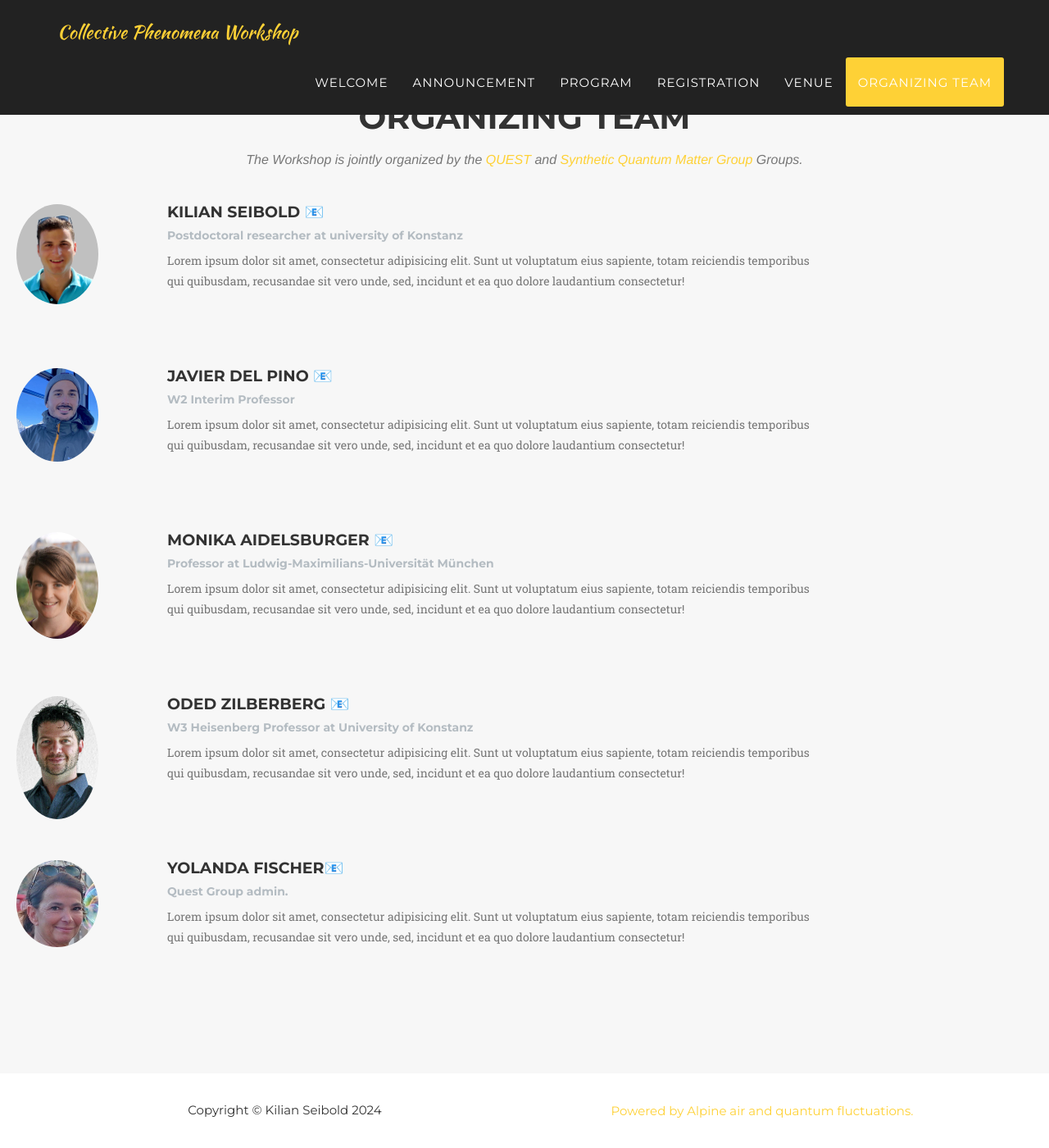
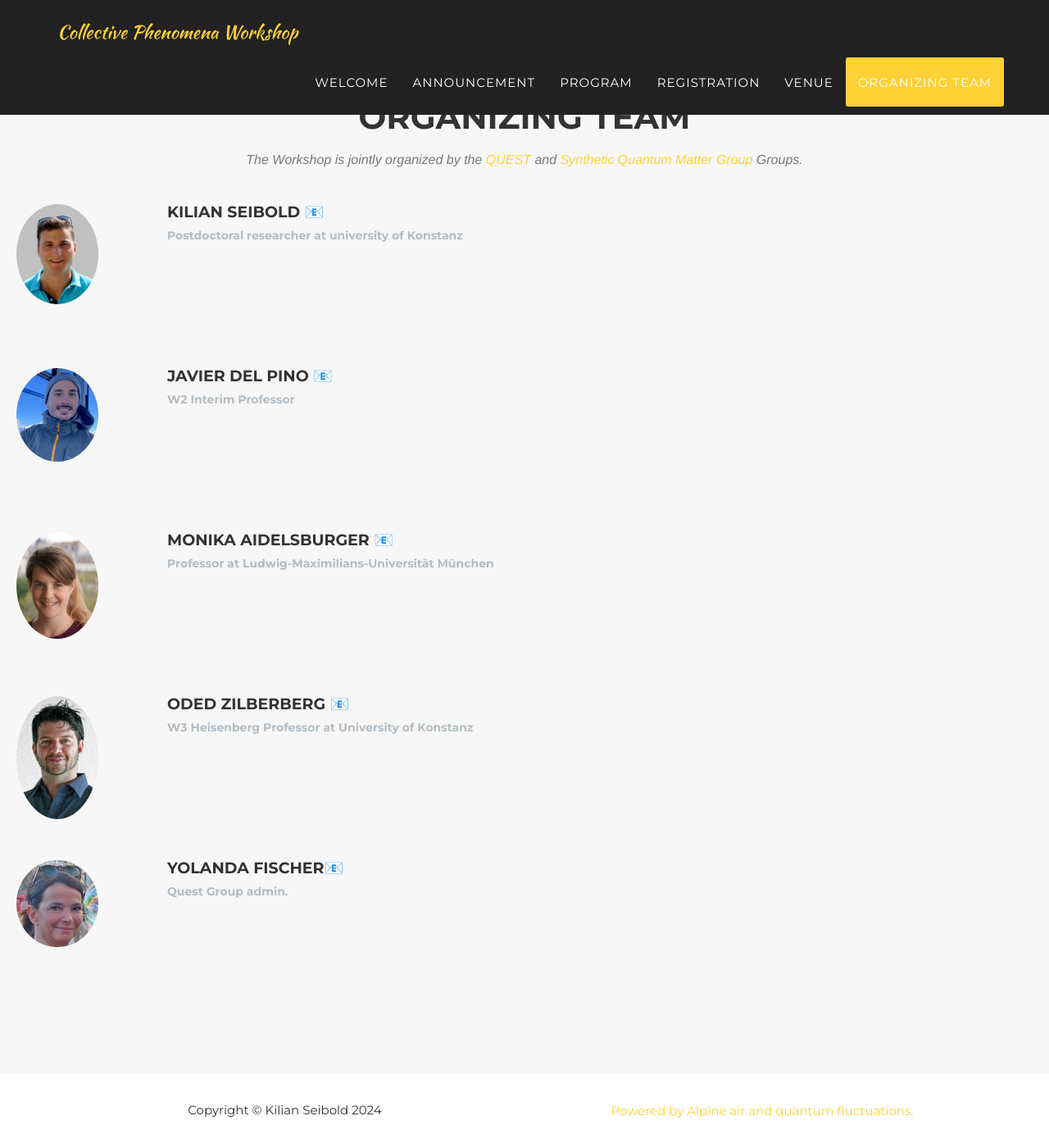
Before and after one commit to KilianSeibold/KilianSeibold.github.io, a Jekyll site: the page built from index.html, in a window 1280 px wide and 1400 px high, scrolled down 5212 px. Shown: the whole window at 82% size. Built offline with Jekyll 4.4.1, drawn with Linux system fonts in a browser that asks for light colours; some web fonts are replaced.

Commit message:
Update team.html

```diff
--- a/_includes/team.html
+++ b/_includes/team.html
@@ -36,9 +36,9 @@
                                     <h4>Kilian Seibold <a href= "mailto:kilian.seibold@uni-konstanz.de">📧</a></h4>
                                     <h4 class="subheading">Postdoctoral researcher at university of Konstanz</h4>
                                 </div>
-                                <div class="timeline-body">
+                                <!-- <div class="timeline-body">
                                     <p class="text-muted">Lorem ipsum dolor sit amet, consectetur adipisicing elit. Sunt ut voluptatum eius sapiente, totam reiciendis temporibus qui quibusdam, recusandae sit vero unde, sed, incidunt et ea quo dolore laudantium consectetur!</p>
-                                </div>
+                                </div> -->
                             </div>
                         </li>
 
@@ -51,9 +51,9 @@
                                     <h4>Javier del Pino <a href= "mailto:javier.del-pino@uni-konstanz.de">📧</a></h4>
                                     <h4 class="subheading">W2 Interim Professor</h4>
                                 </div>
-                                <div class="timeline-body">
+                                <!-- <div class="timeline-body">
                                     <p class="text-muted">Lorem ipsum dolor sit amet, consectetur adipisicing elit. Sunt ut voluptatum eius sapiente, totam reiciendis temporibus qui quibusdam, recusandae sit vero unde, sed, incidunt et ea quo dolore laudantium consectetur!</p>
-                                </div>
+                                </div> -->
                             </div>
                         </li>
 
@@ -66,9 +66,9 @@
                                     <h4>Monika Aidelsburger <a href= "mailto:monika.aidelsburger@physik.uni-muenchen.de">📧</a></h4>
                                     <h4 class="subheading">Professor at Ludwig-Maximilians-Universität München</h4>
                                 </div>
-                                <div class="timeline-body">
+                                <!-- <div class="timeline-body">
                                     <p class="text-muted">Lorem ipsum dolor sit amet, consectetur adipisicing elit. Sunt ut voluptatum eius sapiente, totam reiciendis temporibus qui quibusdam, recusandae sit vero unde, sed, incidunt et ea quo dolore laudantium consectetur!</p>
-                                </div>
+                                </div> -->
                             </div>
                         </li>
 
@@ -81,9 +81,9 @@
                                     <h4>Oded Zilberberg <a href= "mailto:oded.zilberberg@uni-konstanz.de">📧</a></h4>
                                     <h4 class="subheading">W3 Heisenberg Professor at University of Konstanz</h4>
                                 </div>
-                                <div class="timeline-body">
+                                <!-- <div class="timeline-body">
                                     <p class="text-muted">Lorem ipsum dolor sit amet, consectetur adipisicing elit. Sunt ut voluptatum eius sapiente, totam reiciendis temporibus qui quibusdam, recusandae sit vero unde, sed, incidunt et ea quo dolore laudantium consectetur!</p>
-                                </div>
+                                </div> -->
                             </div>
                         </li>
 
@@ -96,9 +96,9 @@
                                     <h4>Yolanda Fischer<a href= "mailto:yolanda.fischer@uni-konstanz.de">📧</a></h4>
                                     <h4 class="subheading">Quest Group admin.</h4>
                                 </div>
-                                <div class="timeline-body">
+                                <!-- <div class="timeline-body">
                                     <p class="text-muted">Lorem ipsum dolor sit amet, consectetur adipisicing elit. Sunt ut voluptatum eius sapiente, totam reiciendis temporibus qui quibusdam, recusandae sit vero unde, sed, incidunt et ea quo dolore laudantium consectetur!</p>
-                                </div>
+                                </div> -->
                             </div>
                         </li>
 
```
